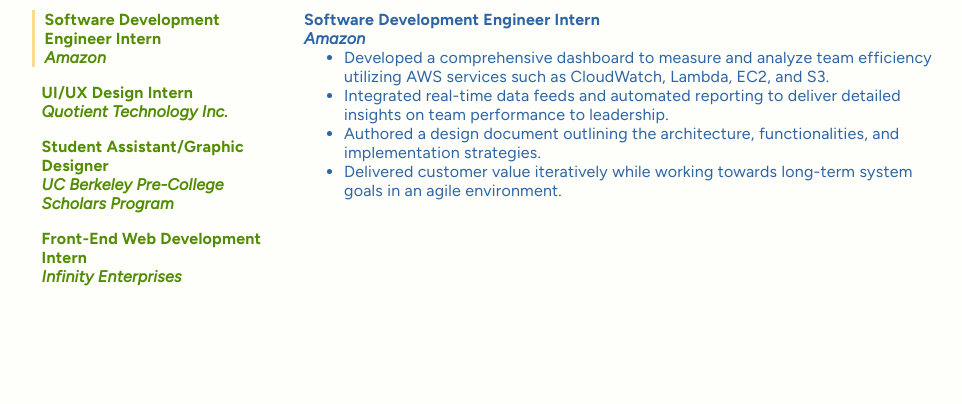
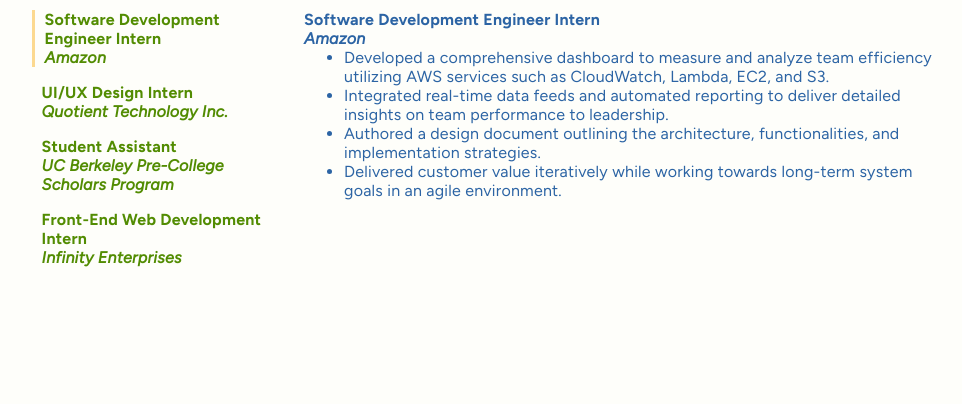
Before and after one commit to ssodio/ssodio.github.io, a plain HTML site: page index.html in a window 1280 px wide. Shown: the part 2860-3264 px from the top of the page, without its empty margins (148-1110 px from the left). Drawn offline with Linux system fonts and the light colour scheme.

Commit message:
changed pre-college job title

```diff
--- a/index.html
+++ b/index.html
@@ -121,7 +121,7 @@
                     <h4>Quotient Technology Inc.</h4>
                 </li>
                 <li data-tab-target="#precollege" class="tab">
-                    <h3>Student Assistant/Graphic Designer</h3>
+                    <h3>Student Assistant</h3>
                     <h4>UC Berkeley Pre-College Scholars Program</h4>
                 </li>
                 <li data-tab-target="#infinity" class="tab">
@@ -168,7 +168,7 @@
                     </ul>
                 </div>
                 <div id="precollege" data-tab-content>
-                    <h3>Student Assistant/Graphic Designer</h3>
+                    <h3>Student Assistant</h3>
                     <h4>UC Berkeley Pre-College Scholars Program</h4>
                     <ul>
                         <li>Created a database of 1000+ high schools of previously enrolled Pre-College students and
```
